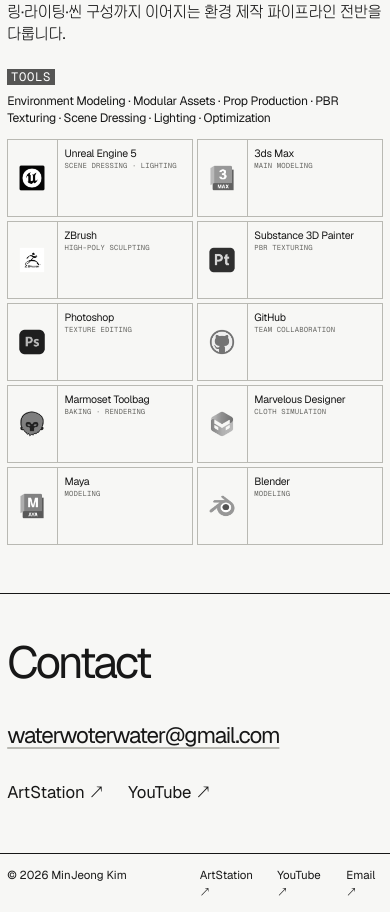
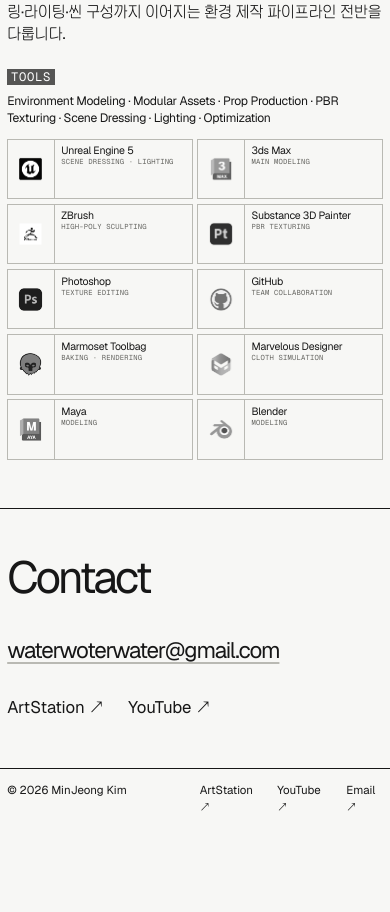
Before and after one commit to rohyunsang/kimminjeong-portfolio, a Next.js app: page / in a window 390 px wide. Shown: the part 2920-3832 px from the top of the page. After the commit the page ends 3747 px from the top, so only its background shows below. Built offline with nearby package versions, Linux system fonts and the light colour scheme.

Commit message:
Widen and shorten tool cards

```diff
--- a/src/app/globals.css
+++ b/src/app/globals.css
@@ -335,9 +335,8 @@
 
 .tools-grid {
   display: grid;
-  grid-template-columns: repeat(5, minmax(7.5rem, 9.25rem));
-  gap: 0.25rem;
-  justify-content: start;
+  grid-template-columns: repeat(5, minmax(0, 1fr));
+  gap: 0.3rem;
   margin-top: 0.75rem;
 }
 
@@ -345,8 +344,8 @@
   display: grid;
   align-self: start;
   min-width: 0;
-  min-height: 5rem;
-  grid-template-columns: 3.35rem minmax(0, 1fr);
+  min-height: 3.75rem;
+  grid-template-columns: 3.1rem minmax(0, 1fr);
   grid-template-rows: auto 1fr;
   align-items: start;
   overflow: hidden;
@@ -359,20 +358,20 @@
   grid-row: 1 / span 2;
   width: 100%;
   height: 100%;
-  min-height: 5rem;
+  min-height: 3.75rem;
   place-items: center;
   border-right: 1px solid var(--line);
 }
 
 .tool-logo img {
   display: block;
-  width: clamp(2rem, 2.5vw, 2.5rem);
-  height: clamp(2rem, 2.5vw, 2.5rem);
+  width: clamp(1.8rem, 2.2vw, 2.2rem);
+  height: clamp(1.8rem, 2.2vw, 2.2rem);
   object-fit: contain;
 }
 
 .tool-name {
-  margin: 0.52rem 0.42rem 0;
+  margin: 0.34rem 0.42rem 0;
   font-family: inherit;
   font-size: clamp(0.66rem, 0.75vw, 0.76rem);
   font-weight: 400;
@@ -381,7 +380,7 @@
 }
 
 .tool-role {
-  margin: 0.16rem 0.42rem 0.42rem;
+  margin: 0.1rem 0.42rem 0.3rem;
   color: var(--muted);
   font-family: var(--font-geist-mono), monospace;
   font-size: clamp(0.45rem, 0.5vw, 0.54rem);
@@ -918,7 +917,7 @@
   }
 
   .tools-grid {
-    grid-template-columns: repeat(3, minmax(7.5rem, 9.25rem));
+    grid-template-columns: repeat(3, minmax(0, 1fr));
   }
 
   .contact-links,
@@ -1024,12 +1023,12 @@
   }
 
   .tool-item {
-    min-height: 4.75rem;
-    grid-template-columns: 3.1rem minmax(0, 1fr);
+    min-height: 3.65rem;
+    grid-template-columns: 2.9rem minmax(0, 1fr);
   }
 
   .tool-logo {
-    min-height: 4.75rem;
+    min-height: 3.65rem;
   }
 
   .contact-links {
```
